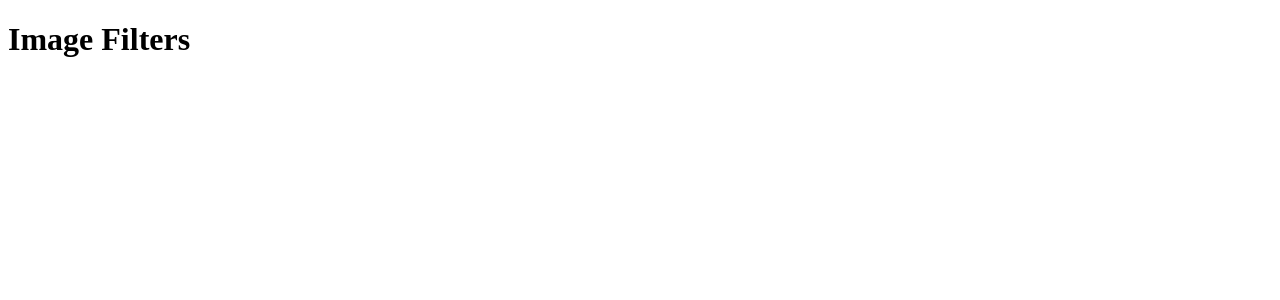
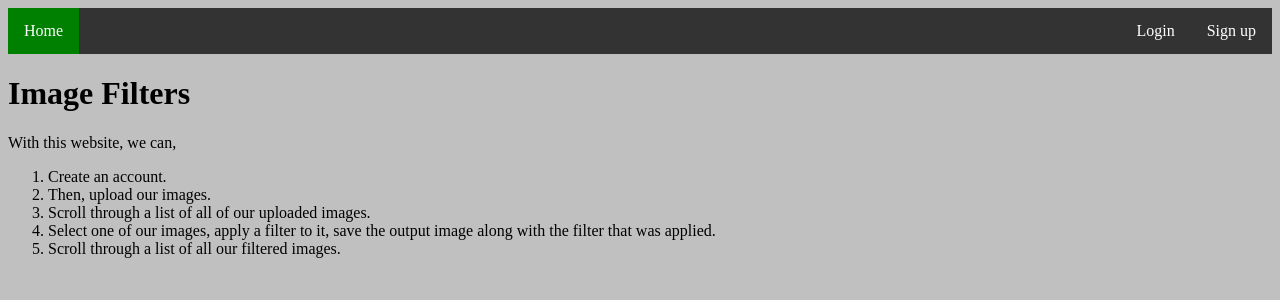
Before and after one commit to sembrar/django-test-problem-image-filters, a Django app: page / in a window 1280 px wide. Shown: the top 300 px of the page. Run offline with Django 4.2, Linux system fonts and the light colour scheme.

Commit message:
Improved home page, added a css file
On branch main
Changes to be committed:
 new file:   image_filters/static/image_filters/styles.css
 modified:   image_filters/templates/image_filters/home.html

```diff
--- /dev/null
+++ b/image_filters/static/image_filters/styles.css
@@ -0,0 +1,32 @@
+body {
+    background-color: #c0c0c0
+}
+
+ul.nav-bar {
+    list-style-type: none;
+    margin: 0;
+    padding: 0;
+    overflow: hidden;
+    background-color: #333;
+}
+
+li.nav-bar-item {
+    float: left;
+}
+
+li.nav-bar-item a {
+    display: block;
+    color: white;
+    text-align: center;
+    padding: 14px 16px;
+    text-decoration: none;
+}
+
+/* Change the link color to #111 (black) on hover */
+li.nav-bar-item a:hover {
+    background-color: #111;
+}
+
+li.nav-bar-item-active {
+    background-color: green;
+}
--- a/image_filters/templates/image_filters/home.html
+++ b/image_filters/templates/image_filters/home.html
@@ -1,10 +1,46 @@
 <!DOCTYPE html>
 <html lang="en">
+
 <head>
+
     <meta charset="UTF-8">
     <title>Image Filters</title>
+
+    {% load static %}
+    <link rel="stylesheet" href="{% static 'image_filters/styles.css' %}">
+
 </head>
+
+
 <body>
+    <!-- Top horizontal navigation bar -->
+    <div>
+        <ul class="nav-bar">
+            <li class="nav-bar-item nav-bar-item-active">
+                <a href="#">Home</a>
+            </li>
+            <!-- The following nav bar items are floated right. They are appearing in reverse order--->
+            <li class="nav-bar-item" style="float:right">
+                <a href="#">Sign up</a>
+            </li>
+            <li class="nav-bar-item" style="float:right">
+                <a href="#">Login</a>
+            </li>
+        </ul>
+    </div>
+
     <h1>Image Filters</h1>
+    <p>
+        With this website, we can,
+        <ol>
+            <li>Create an account.</li>
+            <li>Then, upload our images.</li>
+            <li>Scroll through a list of all of our uploaded images.</li>
+            <li>Select one of our images, apply a filter to it, save the output image along with the filter that was applied.</li>
+            <li>Scroll through a list of all our filtered images.</li>
+        </ol>
+    </p>
 </body>
+
+
 </html>
```
